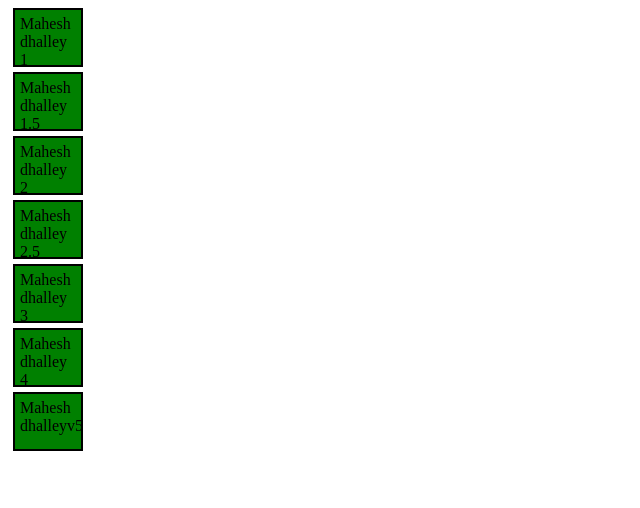
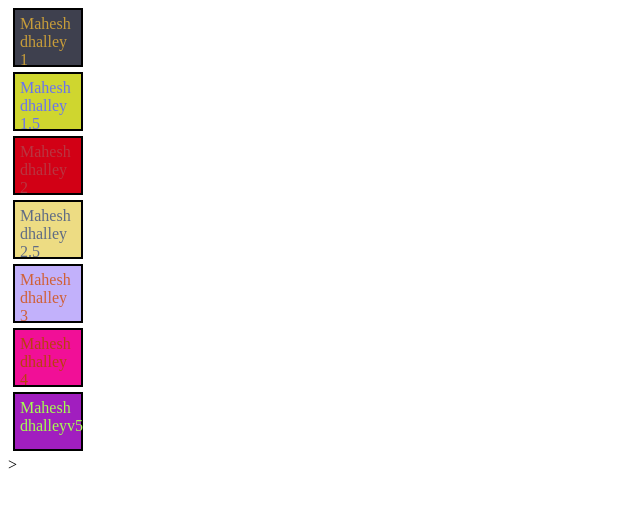
Before and after one commit to Aryan-986/Revision, a plain HTML site: page index.html in a window 1280 px wide. Shown: the whole page, without its empty margins (0-640 px from the left). Drawn offline with Linux system fonts and the light colour scheme.

Commit message:
color the boxes and many more

```diff
--- a/index.js
+++ b/index.js
@@ -9,6 +9,20 @@ console.log("AryanJungKarki")
 
 console.log(document.querySelectorAll(".box"))
 
+function getRandomColor(){
+    const letters = "0123456789ABCDEF";
+    let color = "#";
+    for (let index = 0; index < 6; index++) {
+        // const element = array[index];
+        color += letters[Math.floor(Math.random() * 16)];
+
+    }
+    return color;
+}
+
 document.querySelectorAll(".box").forEach(e=>{
-    e.style.backgroundColor = "green"
-})
+    e.style.backgroundColor = getRandomColor(); //Asign a random background color
+    e.style.color = getRandomColor();
+});
+
+//given 5 boxes, assign a random color and a random background to each box using DOM concepts
```
Also changed, not shown: index.html (+4 -0 lines).
